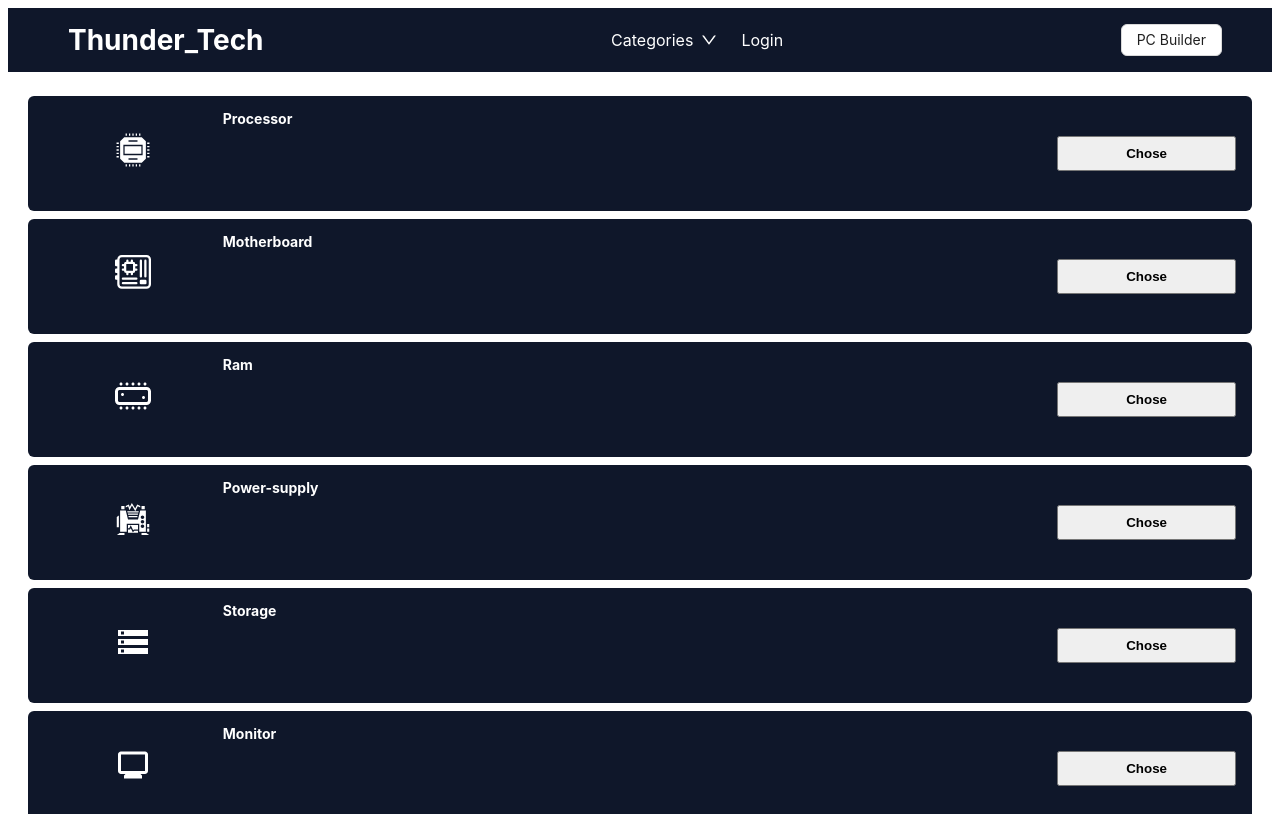
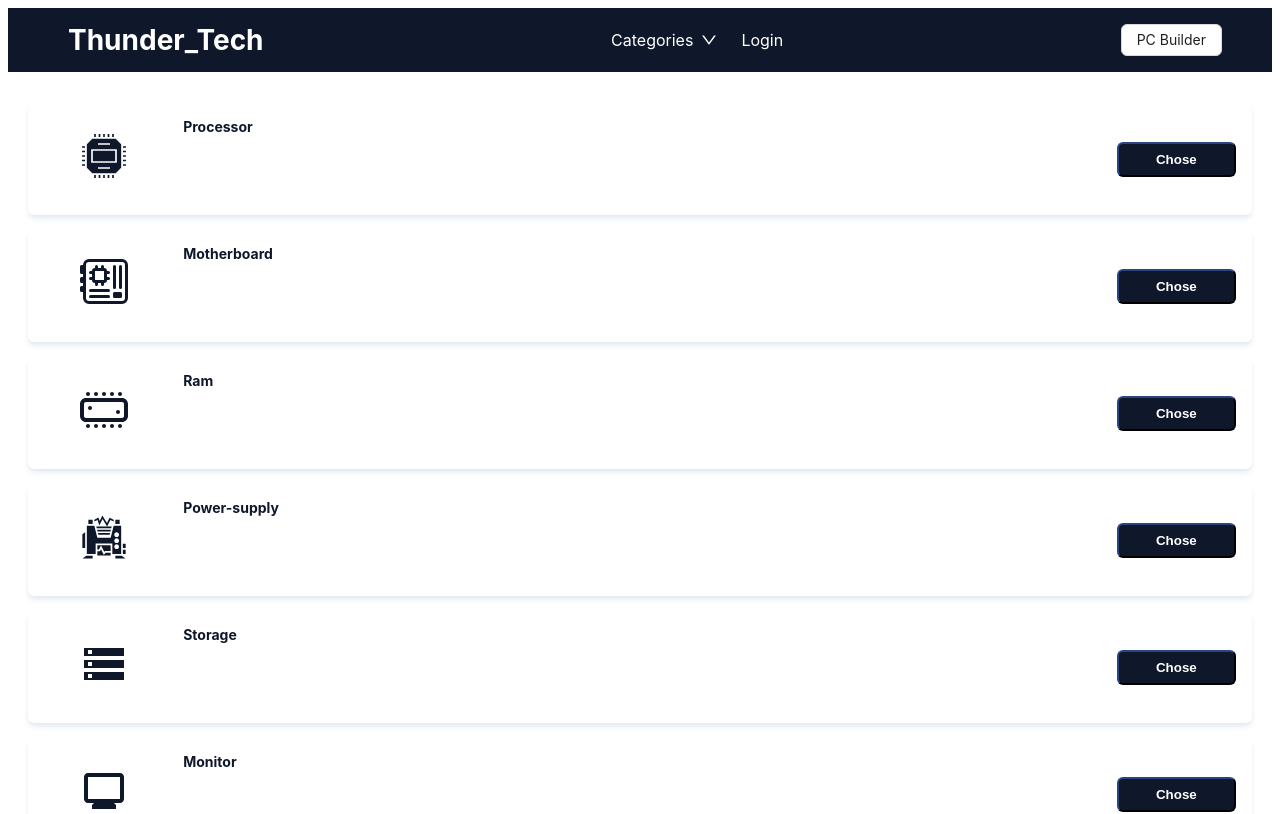
Before and after one commit to MajharolTanvir/Thender-Tech, a Next.js app: page /pc-builder in a window 1280 px wide. Shown: the top 814 px of the page. Built offline with nearby package versions, Linux system fonts and the light colour scheme; no server answers.

Commit message:
banner implemented successfully

```diff
--- a/src/components/Ui/categorySelection.js
+++ b/src/components/Ui/categorySelection.js
@@ -19,38 +19,38 @@ const CategorySelection = ({ category, userPcData, setUserPcData }) => {
     console.log(pcInfo?.category, category?.label)
 
     return (
-        <div className='bg-slate-900 flex my-2 rounded-md text-white px-4'>
-            <div className='text-center w-[15%]'>
-                <p className=' text-4xl text-white'>{category.icon}</p>
-            </div>
-            <div className='w-[70%]'>
+        <div className='bg-white shadow-md shadow-slate-200 flex my-4 rounded-md text-slate-900 px-4'>
+            <dic className='flex items-center justify-center w-[10%]'>
+                <p className='text-5xl text-slate-900 m-7'>{category.icon}</p>
+            </dic>
+            <div className='w-[70%] pl-5'>
                 <div className='inline border-2 border-white'>
                     <p className='font-bold'>{category.label}</p>
                 </div>
                 <div>
                     {
-                        pcInfo && <div className='flex gap-5'>
-                            <div>
-                                <Image className='rounded-md' src={pcInfo.image} alt='' width={60} height={60} />
-                            </div>
-                            <div>
-                                <h3 className='leading-none text-start m-0'>{pcInfo.productName}</h3>
-                                <p className='mt-1 text-lg font-medium text-start'><TbCurrencyTaka />{pcInfo.price}</p>
-                            </div>
+                        pcInfo && <div>
+                            <h3 className='leading-none text-start m-0'>{pcInfo.productName}</h3>
+                            <p className='mt-1 text-lg font-medium text-start flex items-center'>{pcInfo.price}<TbCurrencyTaka /></p>
                         </div>
                     }
                 </div>
             </div>
             {
-                !pcInfo && <div className='flex justify-center items-center w-[15%]'>
+                pcInfo ? <div className='w-[10%] flex justify-center items-center'>
+                    <Image className='rounded-md' src={pcInfo.image} alt='' width={80} height={80} />
+                </div> : <div className='w-[10%]'></div>
+            }
+            {
+                !pcInfo && <div className='flex justify-center items-center w-[10%]'>
                     <Link className='w-full' href={`/pc-builder/choseComponent${category.path}`}>
-                        <button className='p-2 w-full text-md font-bold cursor-pointer'>Chose</button>
+                        <button className='p-2 w-full text-md font-bold border-slate-900 rounded-md bg-slate-900 text-white cursor-pointer'>Chose</button>
                     </Link>
                 </div>
             }
             {
-                pcInfo && <div className='flex justify-center items-center w-[15%]'>
-                    <button onClick={() => { handleCancel(pcInfo._id) }} className='p-2 w-full text-md font-bold cursor-pointer'>Cancel</button>
+                pcInfo && <div className='flex justify-center items-center w-[10%]'>
+                    <button onClick={() => { handleCancel(pcInfo._id) }} className='p-2 w-full text-md font-bold border-slate-900 rounded-md bg-slate-900 text-white cursor-pointer'>Cancel</button>
                 </div>
             }
         </div>
--- a/src/components/Ui/componentCard.js
+++ b/src/components/Ui/componentCard.js
@@ -8,15 +8,15 @@ const ComponentCard = ({ product }) => {
         <div>
             <Card className='h-full'
                 hoverable
-                cover={<Image alt="example" src={product.image} priority width={150} height={250} />}
+                cover={<Image alt="example" src={product.image} priority width={200} height={200} />}
             >
                 <h1>{product.productName}</h1>
                 <p>Category: {product.category}</p>
                 <p>Price: {product.price}</p>
                 <p>Status: {product.status}</p>
                 <Rate allowHalf defaultValue={product.rating} />
-                <Link className='flex justify-center' href={`/categories/product/${product?._id}`}>
-                    <Button className='w-full'>View Details</Button>
+                <Link className='flex justify-center py-2' href={`/categories/product/${product?._id}`}>
+                    <Button className='p-2 w-full text-md font-bold border-slate-900 rounded-md bg-slate-900 text-white cursor-pointer'>View Details</Button>
                 </Link>
             </Card>
         </div>
--- /dev/null
+++ b/src/components/Ui/hero.js
@@ -0,0 +1,14 @@
+/* eslint-disable @next/next/no-img-element */
+import React from 'react';
+import { Carousel } from 'antd';
+import Image from 'next/image';
+
+const Hero = () => {
+    return (
+        <div>
+            <Image className='w-full h-full' alt='fd' src='https://www.startech.com.bd/image/cache/catalog/home/banner/desktop-deal/desktop-deal-live-now-home-banner-982x500.webp' width={500} height={500} />
+        </div>
+    );
+};
+
+export default Hero;
--- a/src/pages/index.js
+++ b/src/pages/index.js
@@ -4,6 +4,7 @@ import CategoriesSection from '@/components/Ui/categoriesSection';
 // import ComponentCard from '@/components/Ui/componentCard';
 import React from 'react';
 import dynamic from 'next/dynamic'
+import Hero from '@/components/Ui/hero';
 
 const HomePage = ({ products }) => {
 
@@ -15,6 +16,9 @@ const HomePage = ({ products }) => {
 
   return (
     <div>
+      <section className='w-full'>
+        <Hero></Hero>
+      </section>
       <section style={{
         margin: '40px 0'
       }}>
@@ -29,10 +33,10 @@ const HomePage = ({ products }) => {
         </div>
       </section>
       <section className='my-20'>
-      <h1 style={{
+        <h1 style={{
           paddingBottom: '15px',
           fontSize: '30px'
-      }}>Featured Categories</h1>
+        }}>Featured Categories</h1>
         <CategoriesSection className='w-full' />
       </section>
     </div>
--- a/src/pages/pc-builder/choseComponent/[choseComponent].js
+++ b/src/pages/pc-builder/choseComponent/[choseComponent].js
@@ -19,21 +19,21 @@ const ChoseComponent = ({ products }) => {
         <div className='w-full'>
             {
                 products.map(product => <>
-                    <div key={product?._id} className='bg-slate-900 flex gap-x-10 my-2 rounded-md text-white p-4'>
+                    <div key={product?._id} className='bg-white shadow-md shadow-slate-200 flex my-4 rounded-md text-slate-900 px-4'>
                         <div className='text-center w-[15%]'>
                             <Image src={product.image} alt='' width={180} height={180} />
                         </div>
-                        <div className='w-[70%] text-white'>
+                        <div className='w-[70%] pl-5'>
                             <div className='inline border-2 border-white'>
                                 <h1>{product.productName}</h1>
                                 <p>Category: {product.category}</p>
                                 <p>Status: {product.status}</p>
                                 <p>Rating: {product.rating}</p>
-                                <h2><TbCurrencyTaka />{product.price}</h2>
+                                <h2 className='flex items-center'>{product.price}<TbCurrencyTaka /></h2>
                             </div>
                         </div>
                         <div className='flex justify-center items-center w-[15%]'>
-                            <button onClick={() => addProduct(product)} className='p-2 w-full text-md font-bold cursor-pointer'>Add To Builder</button>
+                            <button onClick={() => addProduct(product)} className='p-2 w-full text-md font-bold border-slate-900 rounded-md bg-slate-900 text-white cursor-pointer'>Add To Builder</button>
                         </div>
                     </div>
                 </>)
--- a/src/pages/pc-builder/index.js
+++ b/src/pages/pc-builder/index.js
@@ -84,7 +84,7 @@ const PcBuilder = () => {
                 {
                     userPcData.length >= 5 && <>
                         {contextHolder}
-                        <button onClick={openNotification} className='px-10 p-2 rounded-lg text-md font-bold'>Complete build</button>
+                        <button onClick={openNotification} className='p-2 w-[30%] text-md font-bold border-slate-900 rounded-md bg-slate-900 text-white cursor-pointer'>Complete build</button>
                     </>
                 }
             </div>
```
Also changed, not shown: 1 other file (tests, documents, lock files or other folders).
